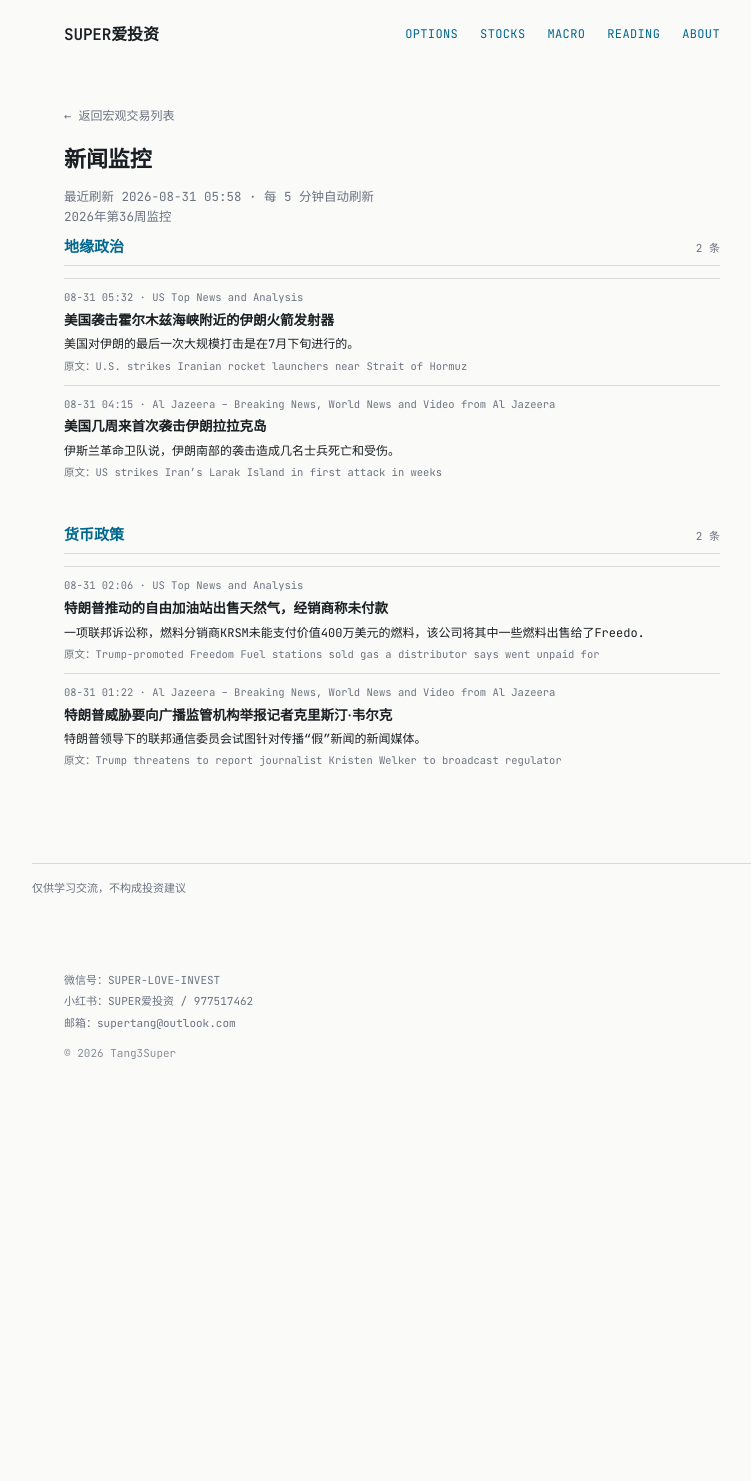
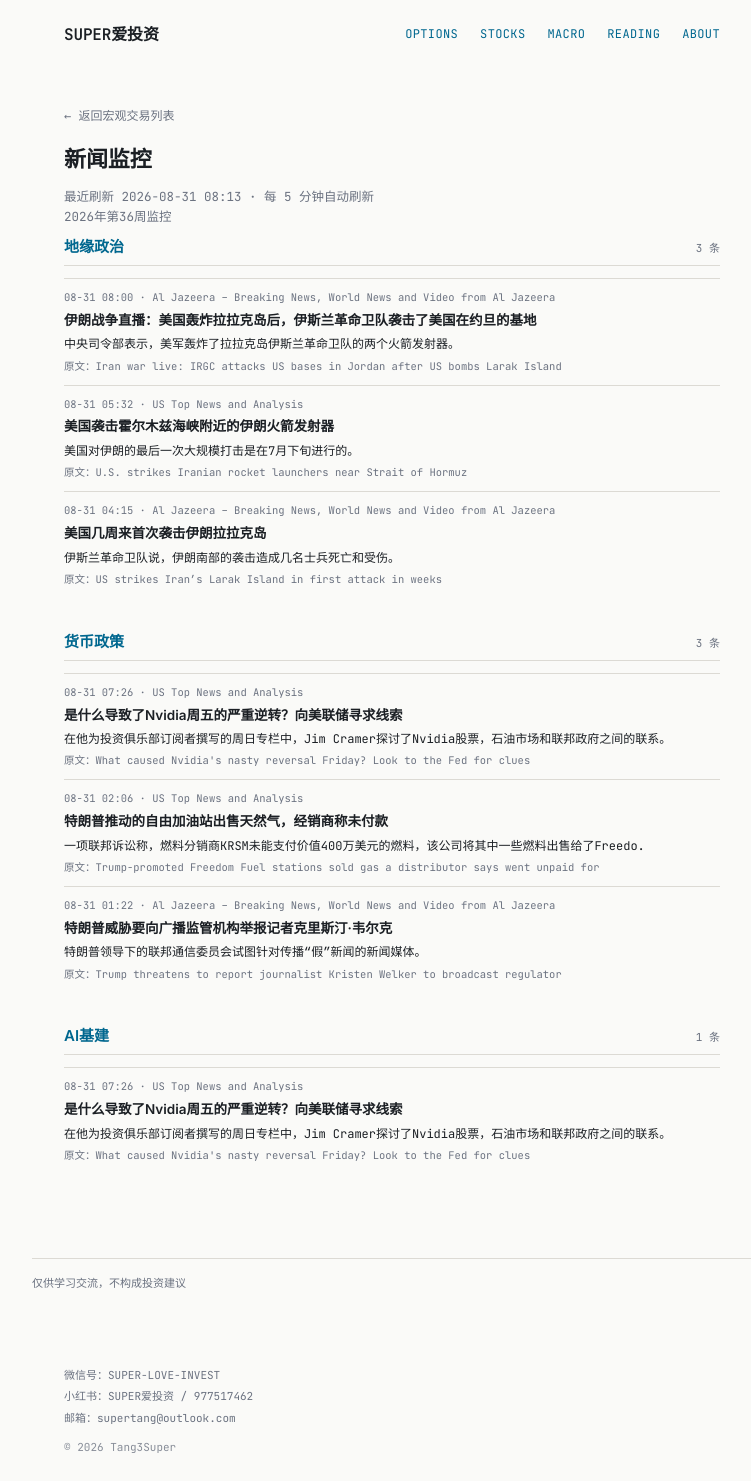
Before and after one commit to tang3super/tang3super.github.io, a Jekyll site: the page built from macro-trade/news-digest.md, in a window 1280 px wide. Shown: the whole page, without its empty margins (248-999 px from the left). Built offline with Jekyll 4.4.1, drawn with Linux system fonts in a browser that asks for light colours; before the commit the page ends 1086 px from its top, so only the background shows below that.

Commit message:
sync news-digest article

```diff
--- a/macro-trade/news-digest.md
+++ b/macro-trade/news-digest.md
@@ -5,11 +5,18 @@ title: 新闻监控
 date: '2026-08-31'
 summary: 2026年第36周监控
 week_label: 2026年第36周监控
-last_updated: 2026-08-31 05:58
+last_updated: 2026-08-31 08:13
 refresh_note: 每 5 分钟自动刷新
 topics:
 - name: 地缘政治
   items:
+  - title: 'Iran war live: IRGC attacks US bases in Jordan after US bombs Larak Island'
+    summary: Centcom says US forces bombed two rocket launchers of the IRGC on Larak Island.
+    link: https://www.aljazeera.com/news/liveblog/2026/8/31/iran-war-live-irgc-attacks-us-bases-in-jordan-after-us-bombs-larak-island?traffic_source=rss
+    source: Al Jazeera – Breaking News, World News and Video from Al Jazeera
+    time: 08-31 08:00
+    title_zh: 伊朗战争直播：美国轰炸拉拉克岛后，伊斯兰革命卫队袭击了美国在约旦的基地
+    summary_zh: 中央司令部表示，美军轰炸了拉拉克岛伊斯兰革命卫队的两个火箭发射器。
   - title: U.S. strikes Iranian rocket launchers near Strait of Hormuz
     summary: The last major U.S. strikes on Iran were carried out in late July.
     link: https://www.cnbc.com/2026/08/30/us-iran-strikes-strait-hormuz.html
@@ -26,6 +33,13 @@ topics:
     summary_zh: 伊斯兰革命卫队说，伊朗南部的袭击造成几名士兵死亡和受伤。
 - name: 货币政策
   items:
+  - title: What caused Nvidia's nasty reversal Friday? Look to the Fed for clues
+    summary: In his Sunday column for Investing Club subscribers, Jim Cramer explores the linkage between Nvidia's stock, the oil market, and the Federal…
+    link: https://www.cnbc.com/2026/08/30/what-caused-nvidias-nasty-reversal-friday-look-to-the-fed-for-clues.html
+    source: US Top News and Analysis
+    time: 08-31 07:26
+    title_zh: 是什么导致了Nvidia周五的严重逆转？向美联储寻求线索
+    summary_zh: 在他为投资俱乐部订阅者撰写的周日专栏中，Jim Cramer探讨了Nvidia股票，石油市场和联邦政府之间的联系。
   - title: Trump-promoted Freedom Fuel stations sold gas a distributor says went unpaid for
     summary: A federal lawsuit claims that fuel distributor KRSM failed to pay for $4 million worth of fuel, some of which the company sold to the Freedo…
     link: https://www.cnbc.com/2026/08/30/trump-freedom-fuel-mansfield-lawsuit.html
@@ -40,5 +54,14 @@ topics:
     time: 08-31 01:22
     title_zh: 特朗普威胁要向广播监管机构举报记者克里斯汀·韦尔克
     summary_zh: 特朗普领导下的联邦通信委员会试图针对传播“假”新闻的新闻媒体。
+- name: AI基建
+  items:
+  - title: What caused Nvidia's nasty reversal Friday? Look to the Fed for clues
+    summary: In his Sunday column for Investing Club subscribers, Jim Cramer explores the linkage between Nvidia's stock, the oil market, and the Federal…
+    link: https://www.cnbc.com/2026/08/30/what-caused-nvidias-nasty-reversal-friday-look-to-the-fed-for-clues.html
+    source: US Top News and Analysis
+    time: 08-31 07:26
+    title_zh: 是什么导致了Nvidia周五的严重逆转？向美联储寻求线索
+    summary_zh: 在他为投资俱乐部订阅者撰写的周日专栏中，Jim Cramer探讨了Nvidia股票，石油市场和联邦政府之间的联系。
 disclaimer: 仅供学习交流，不构成投资建议
 ---
```
